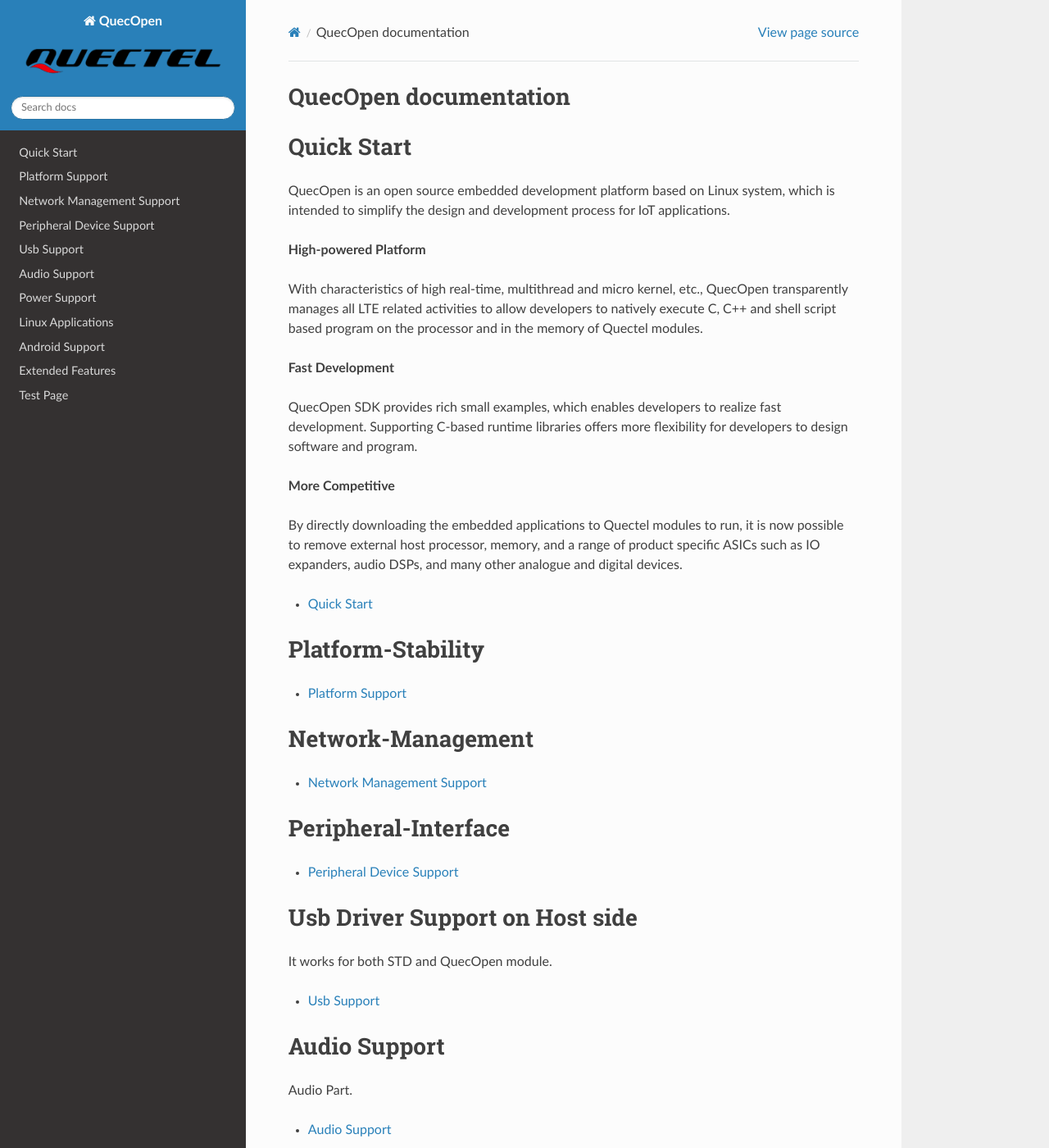
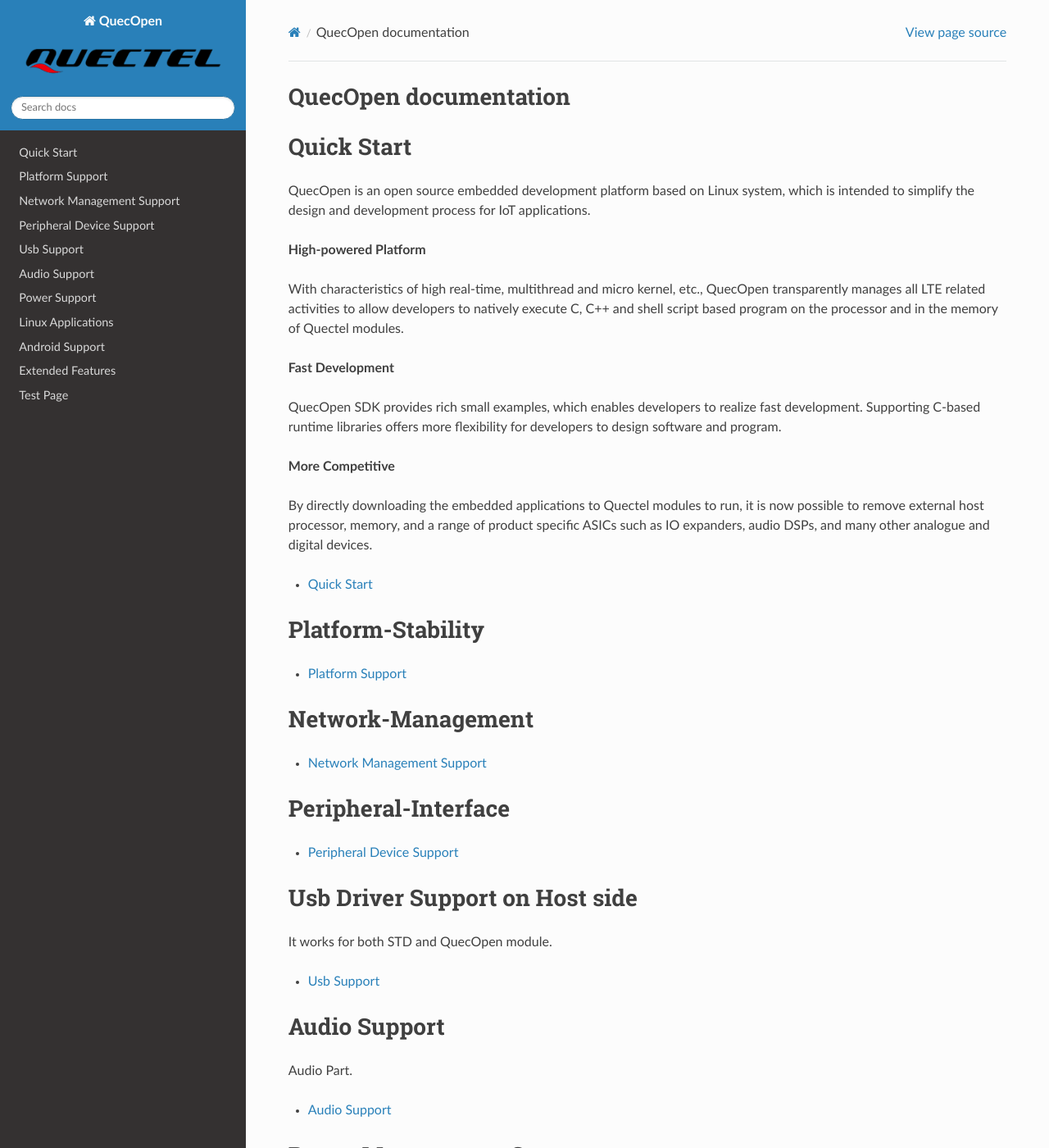
Before and after one commit to ziheng0/RTD_Test, a Sphinx documentation site: the page built from docs/source/index.rst, in a window 1280 px wide and 1400 px high. Shown: the whole window at 82% size. Built offline with Sphinx 7.4.7 and the Read the Docs theme 3.1.0, drawn with Linux system fonts in a browser that asks for light colours.

Commit message:
Add css file custome.css

```diff
--- a/docs/doxygen/html/doxygen.css
+++ b/docs/doxygen/html/doxygen.css
@@ -1,7 +1,7 @@
 /* The standard CSS for doxygen 1.9.1 */
 
 body, table, div, p, dl {
-	font: 400 14px/22px Roboto,sans-serif;
+	font: 600 14px/22px Roboto,sans-serif;
 }
 
 p.reference, p.definition {
--- /dev/null
+++ b/docs/source/_static/css/custom.css
@@ -0,0 +1,5 @@
+.wy-nav-content{
+    padding:1.618em 3.236em;
+    height:100%;
+    max-width:100%;
+    margin:auto}
--- a/docs/source/conf.py
+++ b/docs/source/conf.py
@@ -51,3 +51,6 @@
 
 html_theme = 'sphinx_rtd_theme'
 html_static_path = ['_static']
+html_css_files = [
+    'css/custom.css',
+]
```
